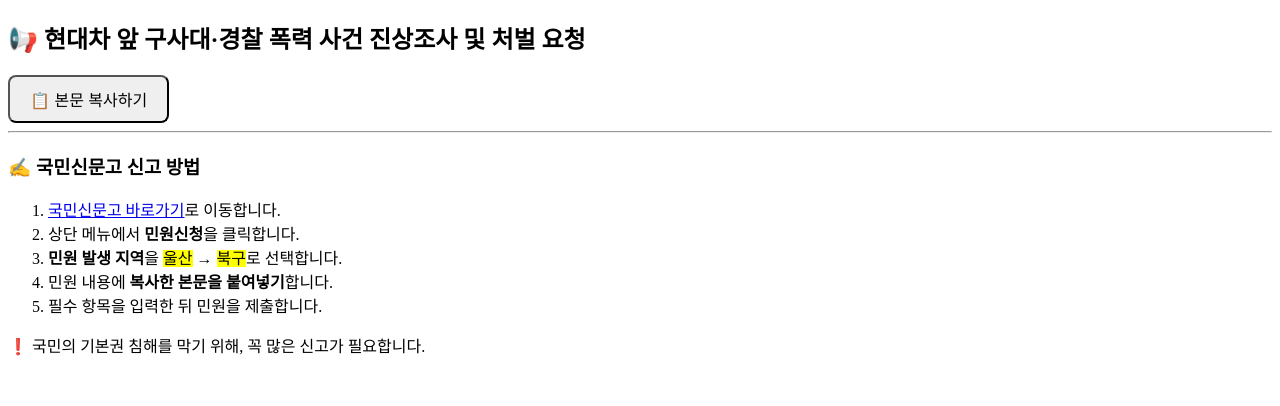
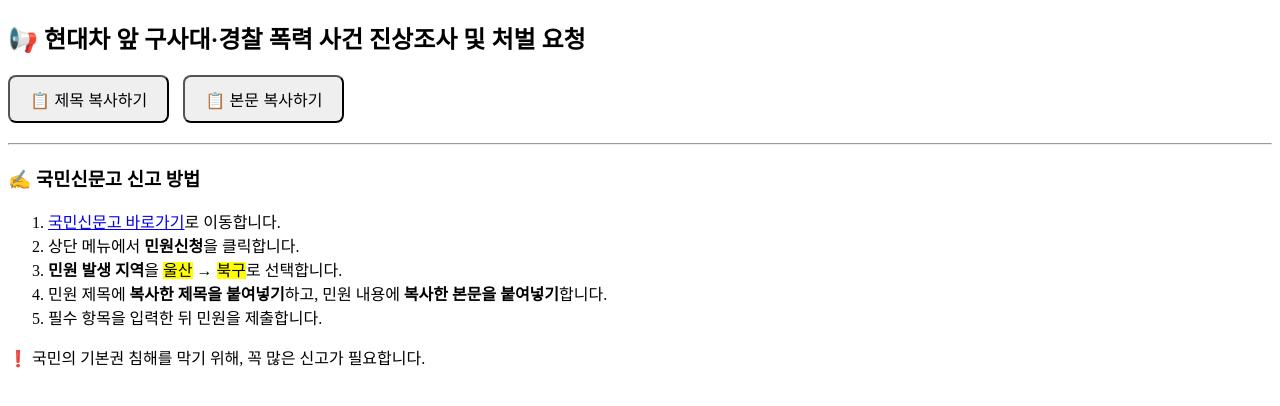
Before and after one commit to solidaritymap/isu_metal_union, a plain HTML site: page index.html in a window 1280 px wide. Drawn offline with Linux system fonts and the light colour scheme.

Commit message:
Update index.html

```diff
--- a/index.html
+++ b/index.html
@@ -4,8 +4,17 @@
   <meta charset="UTF-8">
   <title>현대차 앞 구사대·경찰 폭력 사건 신고 안내</title>
   <script>
-    function copyText() {
-      const text = `2025년 4월 19일 12시 11분경, 울산 북구 염포로 700 현대자동차 정문 앞에서 구사대와 경찰에 의한 집단폭력이 발생했습니다.
+    function copyTitle() {
+      const titleText = "현대차 앞 구사대·경찰 폭력 사건 진상조사 및 처벌 요청";
+      navigator.clipboard.writeText(titleText).then(() => {
+        alert("✅ 제목이 복사되었습니다.");
+      }).catch(err => {
+        alert("복사에 실패했습니다: " + err);
+      });
+    }
+
+    function copyBody() {
+      const bodyText = `2025년 4월 19일 12시 11분경, 울산 북구 염포로 700 현대자동차 정문 앞에서 구사대와 경찰에 의한 집단폭력이 발생했습니다.
 다리 밟힘, 손목·손가락 부상, 머리 가격에 의한 뇌진탕, 눈 출혈 등 심각한 부상이 발생했으며, 확인된 부상자만 15명 이상입니다.
 
 구사대의 폭행을 경찰이 방치하거나 가담했으며, 이는 경찰관직무집행법상 직권남용·직무유기, 형법상 폭행치상에 해당합니다. 쌍용차 사건 등 판례에서도 과잉진압과 사측 연계 폭력이 위법으로 인정된 바 있습니다.
@@ -18,7 +27,7 @@
 을 강력히 요청합니다.
 
 국민의 기본권 침해가 반복되지 않도록 철저한 조치를 요구합니다.`;
-      navigator.clipboard.writeText(text).then(() => {
+      navigator.clipboard.writeText(bodyText).then(() => {
         alert("✅ 본문이 복사되었습니다. 이제 국민신문고에서 신고를 진행해주세요!");
       }).catch(err => {
         alert("복사에 실패했습니다: " + err);
@@ -30,16 +39,20 @@
 
 <h2>📢 현대차 앞 구사대·경찰 폭력 사건 진상조사 및 처벌 요청</h2>
 
-<button onclick="copyText()" style="padding: 10px 20px; font-size: 16px; border-radius: 8px;">📋 본문 복사하기</button>
+<!-- 복사 버튼 2개 -->
+<div style="margin-bottom: 20px;">
+  <button onclick="copyTitle()" style="padding: 10px 20px; font-size: 16px; border-radius: 8px; margin-right: 10px;">📋 제목 복사하기</button>
+  <button onclick="copyBody()" style="padding: 10px 20px; font-size: 16px; border-radius: 8px;">📋 본문 복사하기</button>
+</div>
 
 <hr>
 
 <h3>✍️ 국민신문고 신고 방법</h3>
 <ol>
-  <li><a href="https://www.epeople.go.kr/index.paid" target="_blank">국민신문고 바로가기</a>로 이동합니다.</li>
+  <li><a href="https://www.epeople.go.kr/index.js" target="_blank">국민신문고 바로가기</a>로 이동합니다.</li>
   <li>상단 메뉴에서 <strong>민원신청</strong>을 클릭합니다.</li>
   <li><strong>민원 발생 지역</strong>을 <mark>울산</mark> → <mark>북구</mark>로 선택합니다.</li>
-  <li>민원 내용에 <strong>복사한 본문을 붙여넣기</strong>합니다.</li>
+  <li>민원 제목에 <strong>복사한 제목을 붙여넣기</strong>하고, 민원 내용에 <strong>복사한 본문을 붙여넣기</strong>합니다.</li>
   <li>필수 항목을 입력한 뒤 민원을 제출합니다.</li>
 </ol>
 
```
